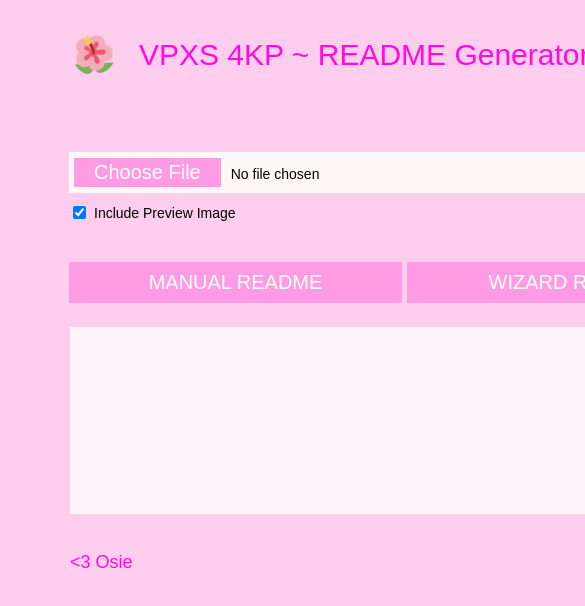
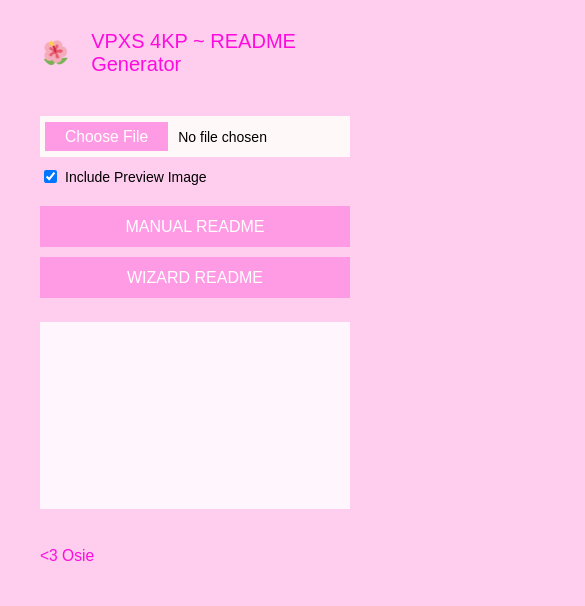
Before and after one commit to TheOminousOsie/VPXS_4KP_Readme_Gen, a website with bundled scripts: page index.html in a window 390 px wide. Shown: the top 606 px of the page, 585 px wide, since content can reach past the window. Built offline with nearby package versions, Linux system fonts and the light colour scheme.

Commit message:
Mobile responsive

```diff
--- a/styles.css
+++ b/styles.css
@@ -27,8 +27,9 @@ html.dark-mode #darkModeOverlay {
 }
 
 .container {
-    width: 800px;
-    height: 447px;
+    width: 100%;
+    max-width: 800px;
+    min-height: 447px;
     margin: 0 auto;
     position: relative;
     padding: 20px;
@@ -41,21 +42,22 @@ html.dark-mode #darkModeOverlay {
     display: flex;
     align-items: center;
     gap: 20px;
-    margin: 10px 41px 0 49px;
+    margin: 10px 20px 0 20px;
 }
 
 .header h1 {
     color: #FF0BDE;
-    font-size: 30px;
+    font-size: clamp(20px, 5vw, 30px);
     font-weight: 300;
     margin: 0;
-    width: 635px;
+    width: 100%;
 }
 
 .flower-image {
-    width: 50px;
-    height: 50px;
+    width: clamp(30px, 8vw, 50px);
+    height: clamp(30px, 8vw, 50px);
     object-fit: contain;
+    flex-shrink: 0;
 }
 
 .input-section {
@@ -63,7 +65,7 @@ html.dark-mode #darkModeOverlay {
     flex-direction: row;
     align-items: center;
     gap: 19px;
-    margin: 72px 41px 0 49px;
+    margin: 40px 20px 0 20px;
 }
 
 .file-input {
@@ -82,7 +84,7 @@ html.dark-mode #darkModeOverlay {
 .file-input::file-selector-button {
     background-color: #FF9BE5;
     color: white;
-    font-size: 20px;
+    font-size: clamp(14px, 4vw, 20px);
     border: none;
     padding: 0 20px;
     margin-right: 10px;
@@ -109,7 +111,7 @@ html.dark-mode #darkModeOverlay {
 }
 
 .checkbox-section {
-    margin: 10px 41px 0 49px;
+    margin: 10px 20px 0 20px;
 }
 
 .preview-checkbox {
@@ -121,22 +123,36 @@ html.dark-mode #darkModeOverlay {
 
 .button-group {
     display: flex;
-    justify-content: space-between;
-    margin: 40px 40px 0 49px;
+    flex-direction: column;
+    gap: 10px;
+    margin: 20px 20px 0 20px;
+}
+
+@media (min-width: 600px) {
+    .button-group {
+        flex-direction: row;
+        justify-content: space-between;
+    }
 }
 
 .action-btn {
-    width: 333px;
+    width: 100%;
     height: 41px;
     background-color: #FF9BE5;
     color: white;
-    font-size: 20px;
+    font-size: clamp(16px, 4vw, 20px);
     border: none;
     cursor: pointer;
 }
 
+@media (min-width: 600px) {
+    .action-btn {
+        width: 333px;
+    }
+}
+
 .output-section {
-    margin: 24px 40px 20px 50px;
+    margin: 24px 20px 20px 20px;
     position: relative;
 }
 
@@ -146,7 +162,7 @@ html.dark-mode #darkModeOverlay {
     background-color: #FFF6FD;
     border: none;
     color: #FF0BDE;
-    font-size: 20px;
+    font-size: clamp(14px, 4vw, 20px);
     font-weight: 300;
     padding: 10px;
     box-sizing: border-box;
@@ -156,12 +172,12 @@ html.dark-mode #darkModeOverlay {
 
 .footer {
     width: 100%;
-    margin: 24px 40px 20px 50px;
+    margin: 24px 20px 20px 20px;
 }
 
 .signature {
     color: #FF0BDE;
-    font-size: 18px;
+    font-size: clamp(14px, 4vw, 18px);
     font-weight: 300;
 }
 
```
